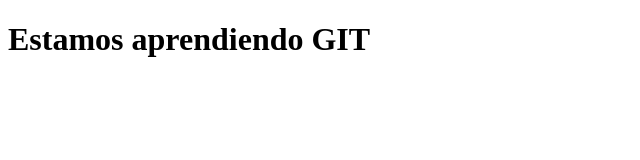
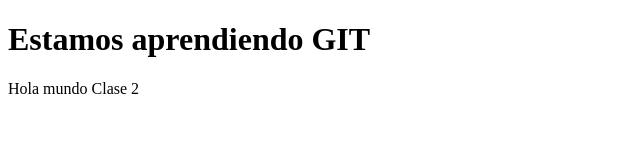
Before and after one commit to Vittori12/clase-git-1, a plain HTML site: page index.html in a window 1280 px wide. Shown: the whole page, without its empty margins (0-640 px from the left). Drawn offline with Linux system fonts and the light colour scheme.

Commit message:
Agrego Hola Mundo

```diff
--- a/index.html
+++ b/index.html
@@ -7,5 +7,7 @@
 </head>
 <body>
     <h1>Estamos aprendiendo GIT</h1>
+
+    <p>Hola mundo Clase 2</p>
 </body>
 </html>
```
